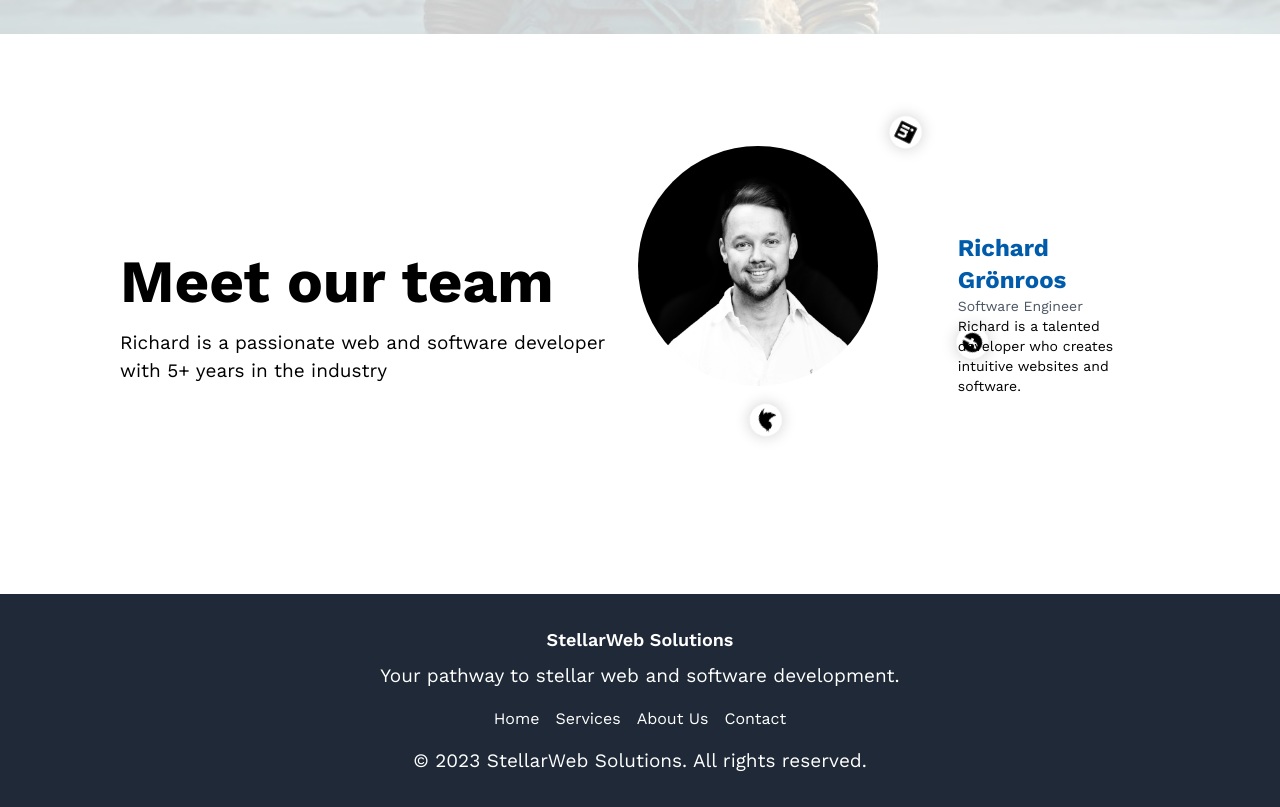
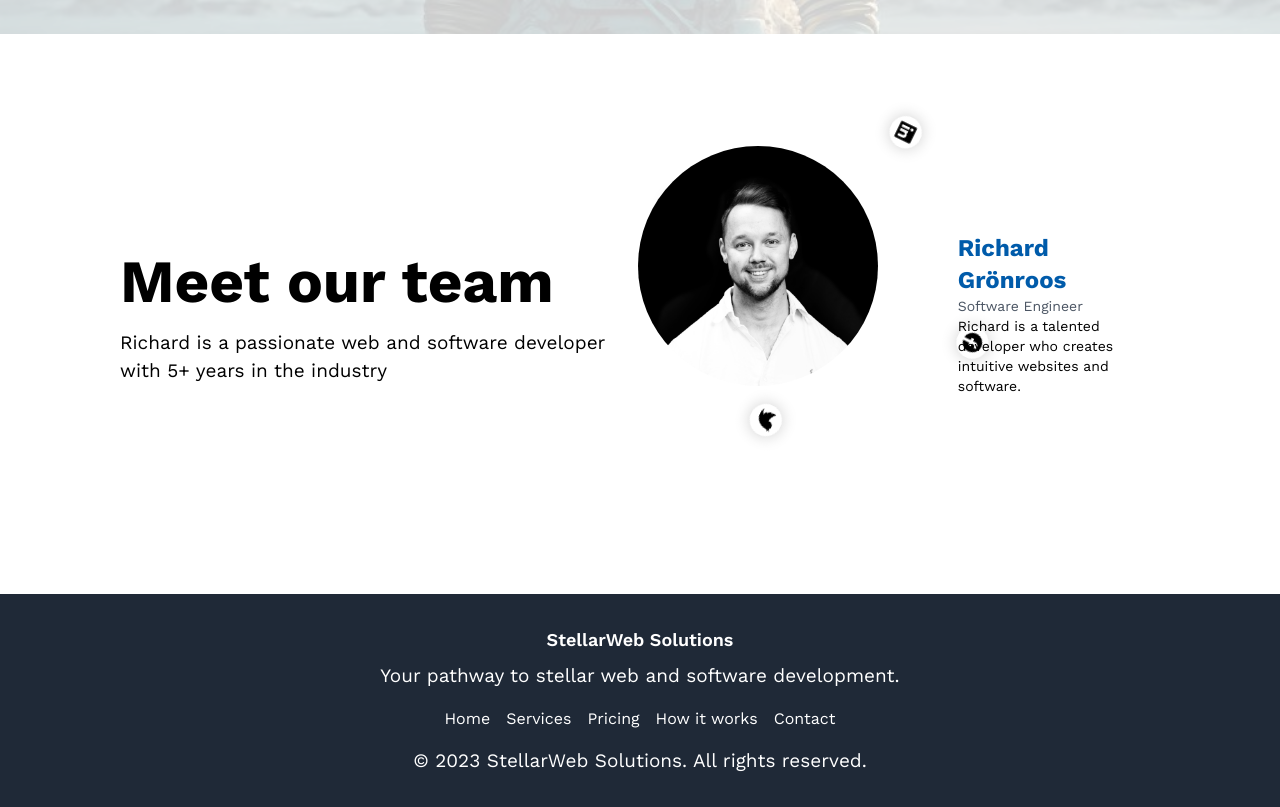
Before and after one commit to luzxus/stellarWeb, a React (Vite) app: page / in a window 1280 px wide. Shown: the part 3867-4674 px from the top of the page. Built offline with nearby package versions, Linux system fonts and the light colour scheme; a web font is replaced by a local one.

Commit message:
footer update

```diff
--- a/src/components/Footer.tsx
+++ b/src/components/Footer.tsx
@@ -1,4 +1,3 @@
-
 const Footer = () => {
   return (
     <footer className="bg-gray-800 text-white p-8">
@@ -11,13 +10,16 @@ const Footer = () => {
           <a href="#" className="mx-2 hover:text-gray-400">
             Home
           </a>
-          <a href="#" className="mx-2 hover:text-gray-400">
+          <a href="#services" className=" mx-2  hover:text-gray-400">
             Services
           </a>
-          <a href="#" className="mx-2 hover:text-gray-400">
-            About Us
+          <a href="#pricing" className="hover:text-gray-400 mx-2 ">
+            Pricing
           </a>
-          <a href="#" className="mx-2 hover:text-gray-400">
+          <a href="#how-it-works" className="hover:text-gray-400 mx-2 ">
+            How it works
+          </a>
+          <a href="#cta" className="hover:text-gray-400 mx-2 ">
             Contact
           </a>
         </div>
```
